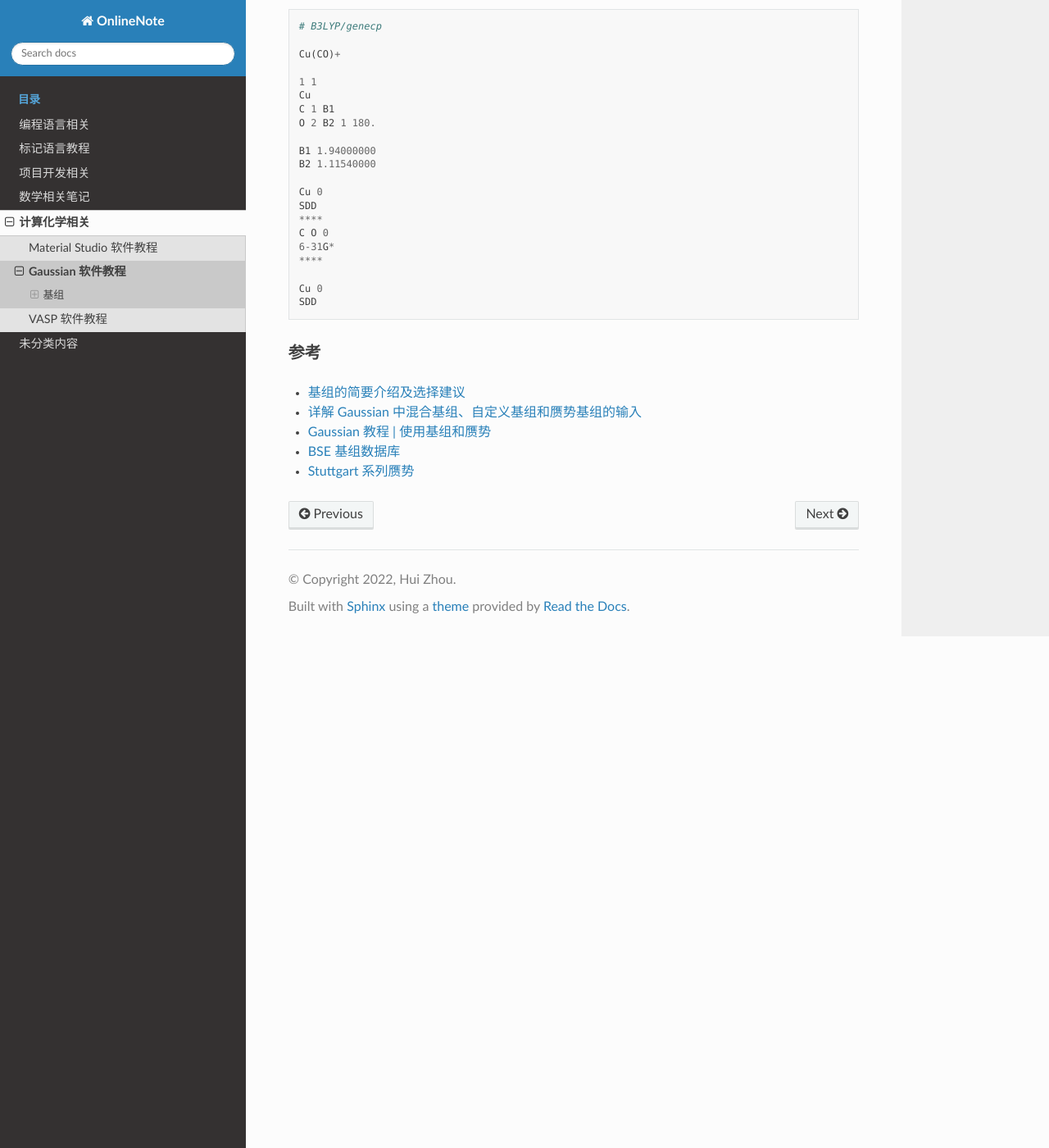
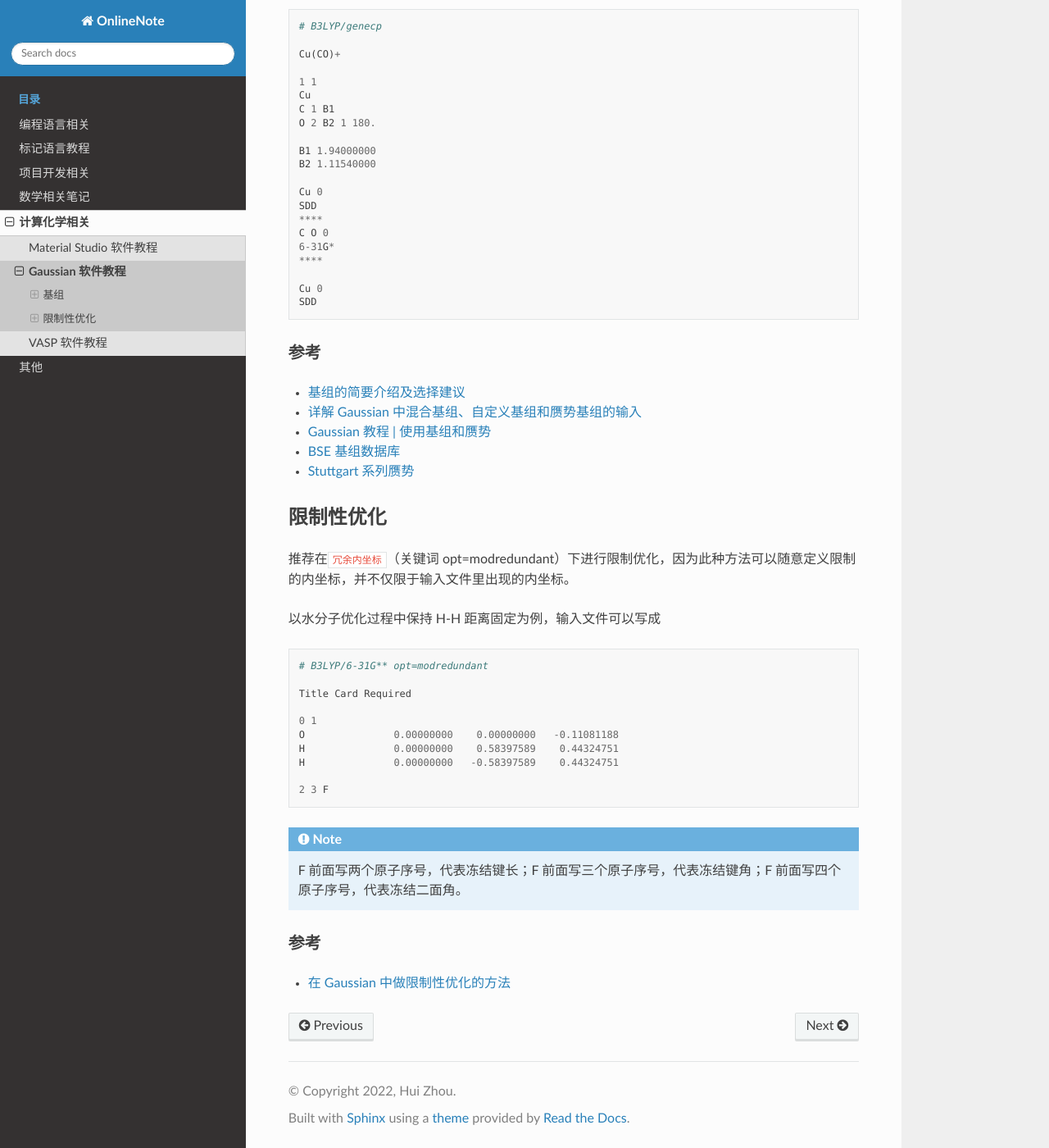
Before and after one commit to Rasic2/CodeNote, a Sphinx documentation site: the page built from docs/source/chemistry/Gaussian.md, in a window 1280 px wide and 1400 px high, scrolled down 2340 px. Shown: the whole window at 82% size. Built offline with Sphinx 7.4.7 and the Read the Docs theme 2.0.0, drawn with Linux system fonts in a browser that asks for light colours.

Commit message:
add constrain opt in Gaussian.md

````diff
--- a/docs/source/chemistry.rst
+++ b/docs/source/chemistry.rst
@@ -1,7 +1,7 @@
 计算化学相关
 =============
 
-本专题主要记录计算化学相关的内容，主要涉及的软件包括 `Material Studio <https://www.3ds.com/products-services/biovia/products/molecular-modeling-simulation/biovia-materials-studio/>`_、`Gaussian <https://gaussian.com/>`_、`VASP <https://www.vasp.at/>`_等。
+本专题主要记录计算化学相关的内容，主要涉及的软件包括 `Material Studio <https://www.3ds.com/products-services/biovia/products/molecular-modeling-simulation/biovia-materials-studio/>`_、`Gaussian <https://gaussian.com/>`_、`VASP <https://www.vasp.at/>`_ 等。
 
 .. toctree::
    :maxdepth: 1
--- a/docs/source/chemistry/Gaussian.md
+++ b/docs/source/chemistry/Gaussian.md
@@ -107,3 +107,30 @@ SDD
 - [Gaussian 教程 | 使用基组和赝势](http://blog.molcalx.com.cn/2017/11/30/gaussian-tutorial-basis-set.html)
 - [BSE 基组数据库](https://www.basissetexchange.org/)
 - [Stuttgart 系列赝势](http://www.tc.uni-koeln.de/PP/clickpse.en.html)
+
+## 限制性优化
+
+推荐在`冗余内坐标`（关键词 opt=modredundant）下进行限制优化，因为此种方法可以随意定义限制的内坐标，并不仅限于输入文件里出现的内坐标。
+
+以水分子优化过程中保持 H-H 距离固定为例，输入文件可以写成
+
+```
+# B3LYP/6-31G** opt=modredundant
+
+Title Card Required
+
+0 1
+O               0.00000000    0.00000000   -0.11081188
+H               0.00000000    0.58397589    0.44324751
+H               0.00000000   -0.58397589    0.44324751
+
+2 3 F
+```
+
+:::{note}
+F 前面写两个原子序号，代表冻结键长；F 前面写三个原子序号，代表冻结键角；F 前面写四个原子序号，代表冻结二面角。
+:::
+
+### 参考
+
+- [在 Gaussian 中做限制性优化的方法](http://bbs.keinsci.com/thread-9022-1-1.html)
--- a/docs/source/others.rst
+++ b/docs/source/others.rst
@@ -1,5 +1,5 @@
-未分类内容
-======================
+其他
+=======
 
 .. toctree::
    :maxdepth: 2
````
Also changed, not shown: docs/source/chemistry/MS.md (+6 -0 lines).
